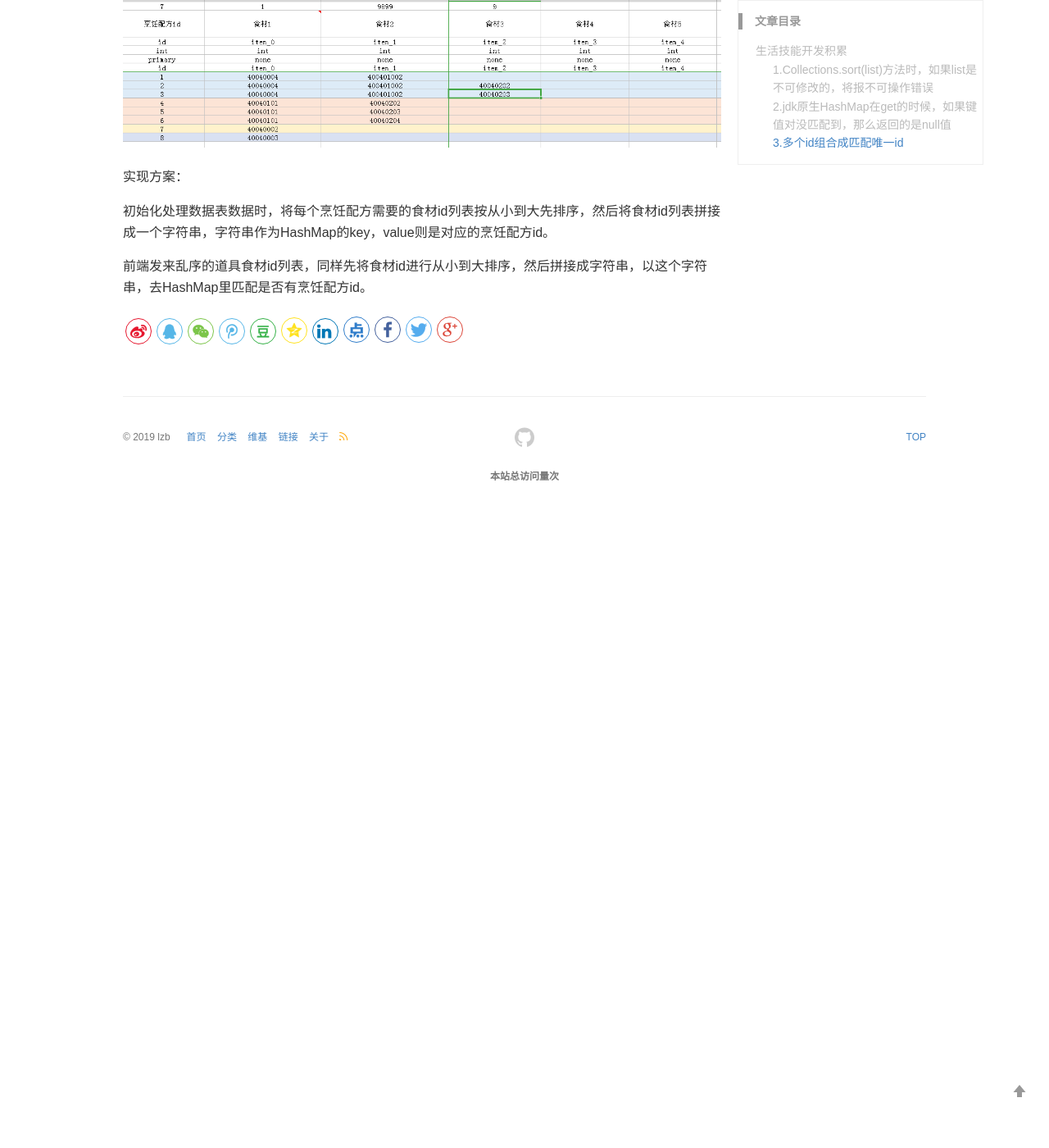
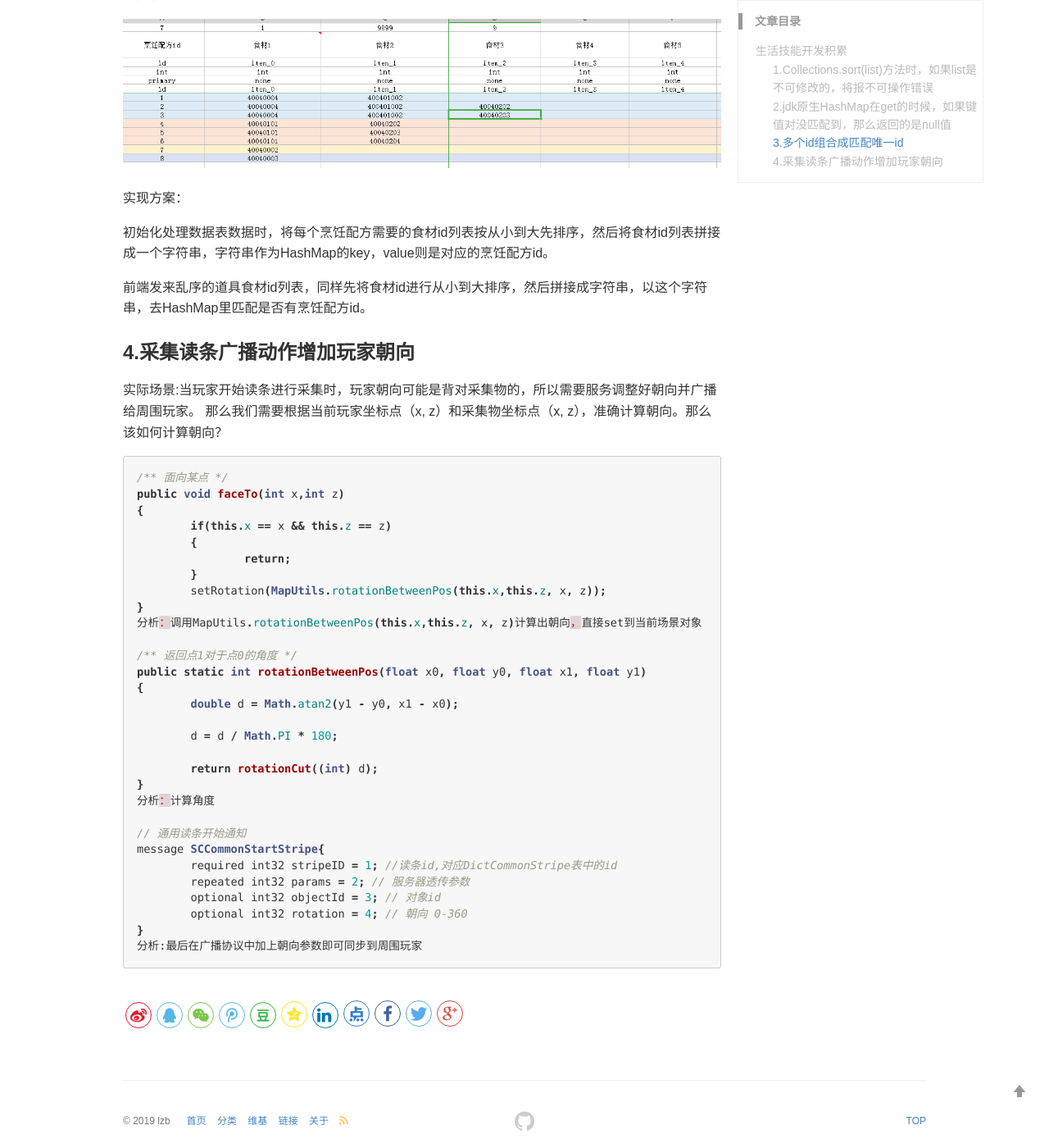
Before and after one commit to lizb0907/lizb0907.github.io, a Jekyll site: the page built from _posts/mmo-game/2018-08-09-Game.md, in a window 1280 px wide and 1400 px high, scrolled down 2552 px. Shown: the whole window at 82% size. Built offline with Jekyll 4.4.1, drawn with Linux system fonts in a browser that asks for light colours; comment, search, counter and statistics services are not loaded; before the commit the page ends 3182 px from its top, so only the background shows below that; some of the changed text lies outside the part shown.

Commit message:
daily update 050

````diff
--- a/_posts/mmo_game/2018-08-09-Game.md
+++ b/_posts/mmo-game/2018-08-09-Game.md
@@ -1,7 +1,7 @@
 ---
 layout: post
 title: java游戏服务端开发日常
-categories: mmo_game
+categories: mmo-game
 description: 记录日常开发积累
 keywords: java游戏服务端，mmo，game
 ---
@@ -117,3 +117,41 @@ System.out.println(map3.get(2));
 初始化处理数据表数据时，将每个烹饪配方需要的食材id列表按从小到大先排序，然后将食材id列表拼接成一个字符串，字符串作为HashMap的key，value则是对应的烹饪配方id。
 
 前端发来乱序的道具食材id列表，同样先将食材id进行从小到大排序，然后拼接成字符串，以这个字符串，去HashMap里匹配是否有烹饪配方id。
+
+
+### 4.采集读条广播动作增加玩家朝向
+
+实际场景:当玩家开始读条进行采集时，玩家朝向可能是背对采集物的，所以需要服务调整好朝向并广播给周围玩家。
+那么我们需要根据当前玩家坐标点（x, z）和采集物坐标点（x, z），准确计算朝向。那么该如何计算朝向？
+```java
+/** 面向某点 */
+public void faceTo(int x,int z)
+{
+	if(this.x == x && this.z == z)
+	{
+		return;
+	}
+	setRotation(MapUtils.rotationBetweenPos(this.x,this.z, x, z));
+}
+分析：调用MapUtils.rotationBetweenPos(this.x,this.z, x, z)计算出朝向，直接set到当前场景对象
+
+/** 返回点1对于点0的角度 */
+public static int rotationBetweenPos(float x0, float y0, float x1, float y1)
+{
+	double d = Math.atan2(y1 - y0, x1 - x0);
+
+	d = d / Math.PI * 180;
+
+	return rotationCut((int) d);
+}
+分析：计算角度
+
+// 通用读条开始通知
+message SCCommonStartStripe{
+	required int32 stripeID = 1; //读条id,对应DictCommonStripe表中的id
+	repeated int32 params = 2; // 服务器透传参数
+	optional int32 objectId = 3; // 对象id
+	optional int32 rotation = 4; // 朝向 0-360
+}
+分析:最后在广播协议中加上朝向参数即可同步到周围玩家
+```
````
Also changed, not shown: _posts/design-pattern/2019-05-04-Design-Pattern.md (renamed from _posts/design_pattern/2019-05-04-Design-Pattern.md, +1 -1 lines).
